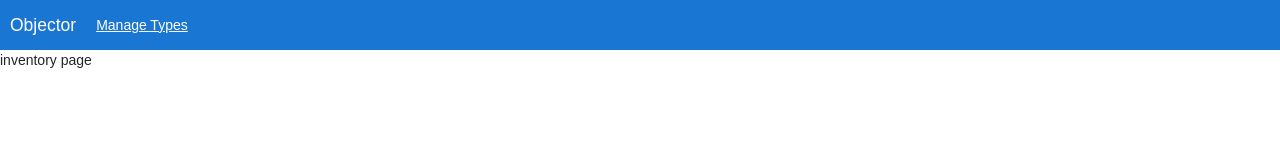
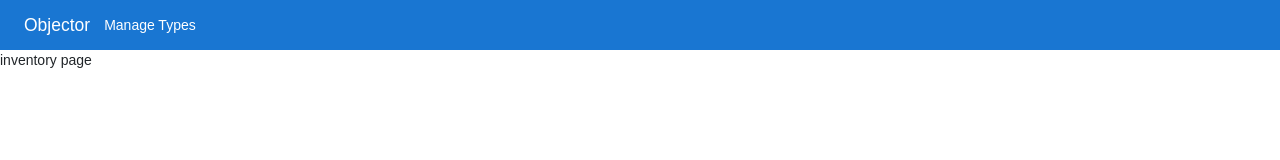
Before and after one commit to jitenderchand/inventoryManager, a React (Create React App) app: page / in a window 1280 px wide. Shown: the top 160 px of the page. Built offline with nearby package versions, Linux system fonts and the light colour scheme.

Commit message:
feature render navigation

```diff
--- a/src/common/components/Header.component.js
+++ b/src/common/components/Header.component.js
@@ -2,35 +2,51 @@ import React  from 'react';
 import styled from 'styled-components';
 import { connect } from 'react-redux';
 import { Link } from 'react-router-dom';
+import Navbar from 'react-bootstrap/Navbar';
+import Nav from 'react-bootstrap/Nav';
+import { getCurrentCampaignsPage } from "../../modules/manage-types/selectors/index.selector";
 
 const HeaderComponent = ({
     className,
+    objectTypes
   }) => {
   return (
       <div className={className}>
-        <h5>Objector</h5>
-        <nav className="app-header--navigation">
-          <ul>
-            <Link to="/types">Manage Types</Link>
-          </ul>
-        </nav>
+        <Navbar bg="light" expand="lg" className={"app-header--navigation "}>
+          <Navbar.Brand>
+            <Link to={`/`}>
+              Objector
+            </Link>
+          </Navbar.Brand>
+          <Navbar.Toggle aria-controls="basic-navbar-nav" />
+          <Navbar.Collapse id="basic-navbar-nav">
+            <Nav className="mr-auto">
+              {objectTypes.map((datum) => {
+                return (
+                  <Link to={`/type/${datum.id}`}>
+                    {datum.name}
+                  </Link>
+                )
+              })}
+              <Link to={`/types`}>
+                Manage Types
+              </Link>
+            </Nav>
+          </Navbar.Collapse>
+        </Navbar>
       </div>
   );
 };
 
 const mapStateToProps = (state) => {
+  const objectTypes = getCurrentCampaignsPage(state);
   return {
-  };
-};
-
-const mapDispatchToProps = (dispatch) => {
-  return {
-
+    objectTypes
   };
 };
 
 export const Header = styled(
-  connect(mapStateToProps, mapDispatchToProps)(HeaderComponent)
+  connect(mapStateToProps)(HeaderComponent)
 )`
   background-color: #1976d2;
   min-height: 50px;
@@ -38,11 +54,16 @@ export const Header = styled(
   align-items: center;
   color: #fff;
   padding: 0 10px;
+  .navbar-nav{
+    a {
+      display: inline-block;
+      margin-right: 15px;
+    }
+  }
   .app-header--navigation {
-    padding-left: 20px;
+    background: transparent!important;
      a {
         color: #fff;
-        text-decoration: underline;
      }
   }
 `;
--- a/src/modules/manage-types/page/index.js
+++ b/src/modules/manage-types/page/index.js
@@ -4,8 +4,6 @@ import { connect } from 'react-redux';
 import { bindActionCreators } from 'redux';
 import Button from 'react-bootstrap/Button';
 import uniqid from 'uniqid';
-import Row from 'react-bootstrap/Row';
-import Col from 'react-bootstrap/Col';
 import { addObjectType } from '../actions'
 import { getCurrentCampaignsPage } from '../selectors/index.selector';
 import { MangeTypeForm } from '../components/Manage-types.form.component';
@@ -23,15 +21,14 @@ class MangeTypesPageComponent extends PureComponent {
     const { className, objectTypes } = this.props;
     return (
       <div className={className}>
-        <Row className={"action--strip justify-content-end"}>
-          <Col xs={1}>
-            <Button variant="primary" onClick={this._handleAddTypes}>Add Type</Button>
-          </Col>
-        </Row>
+        <div className={"action--strip"}>
+           <Button variant="primary" onClick={this._handleAddTypes}>Add Type</Button>
+        </div>
         <div className="object-type">
             {objectTypes.map((datum) => {
               return (
                   <MangeTypeForm
+                    key={datum.id}
                     data={datum}
                   />
               )
@@ -71,6 +68,9 @@ export const MangeTypesPage =  styled(
     border-bottom: solid 1px #b9b9b9;
     display: flex;
     align-items: center;
+    padding:0 10px;
+    text-align: right;
+    justify-content: flex-end;
   }
   .object-type {
     padding: 20px;
--- a/src/modules/manage-types/reducers/object-types-field.reducer.js
+++ b/src/modules/manage-types/reducers/object-types-field.reducer.js
@@ -20,7 +20,7 @@ export const objectTypesFieldReducer = (
         id,
         objectTypeId,
         inputType,
-        name
+        name: name || ''
       }
       return {
         ...state,
```
